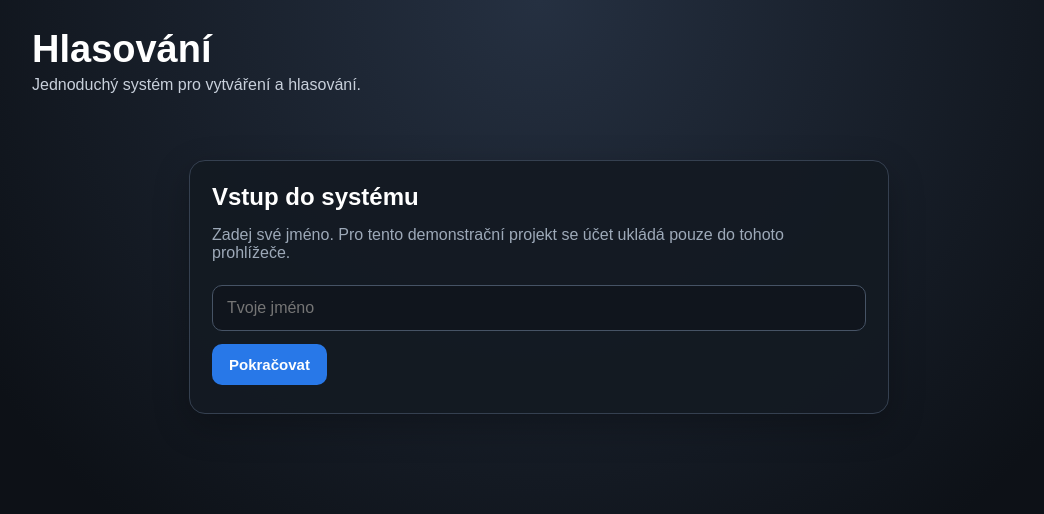
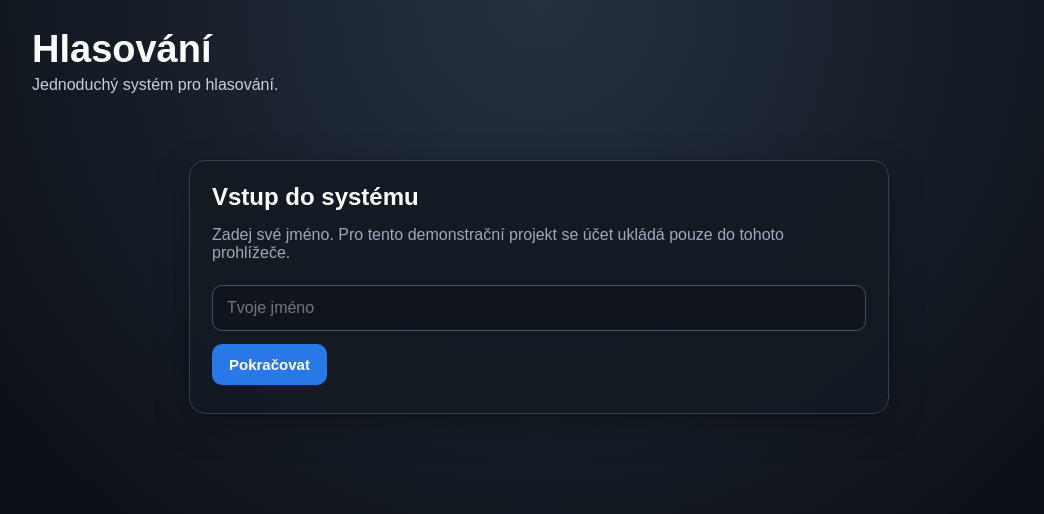
Before and after one commit to mikimus986/Ministerstvo-obrany-7A, a plain HTML site: page index.html in a window 1280 px wide. Shown: the whole page, without its empty margins (101-1145 px from the left). Drawn offline with Linux system fonts and the light colour scheme.

Commit message:
Update index.html

```diff
--- a/index.html
+++ b/index.html
@@ -11,7 +11,7 @@
     <header>
       <div>
         <h1>Hlasování</h1>
-        <p>Jednoduchý systém pro vytváření a hlasování.</p>
+        <p>Jednoduchý systém pro hlasování.</p>
       </div>
       <div id="userBox"></div>
     </header>
```
